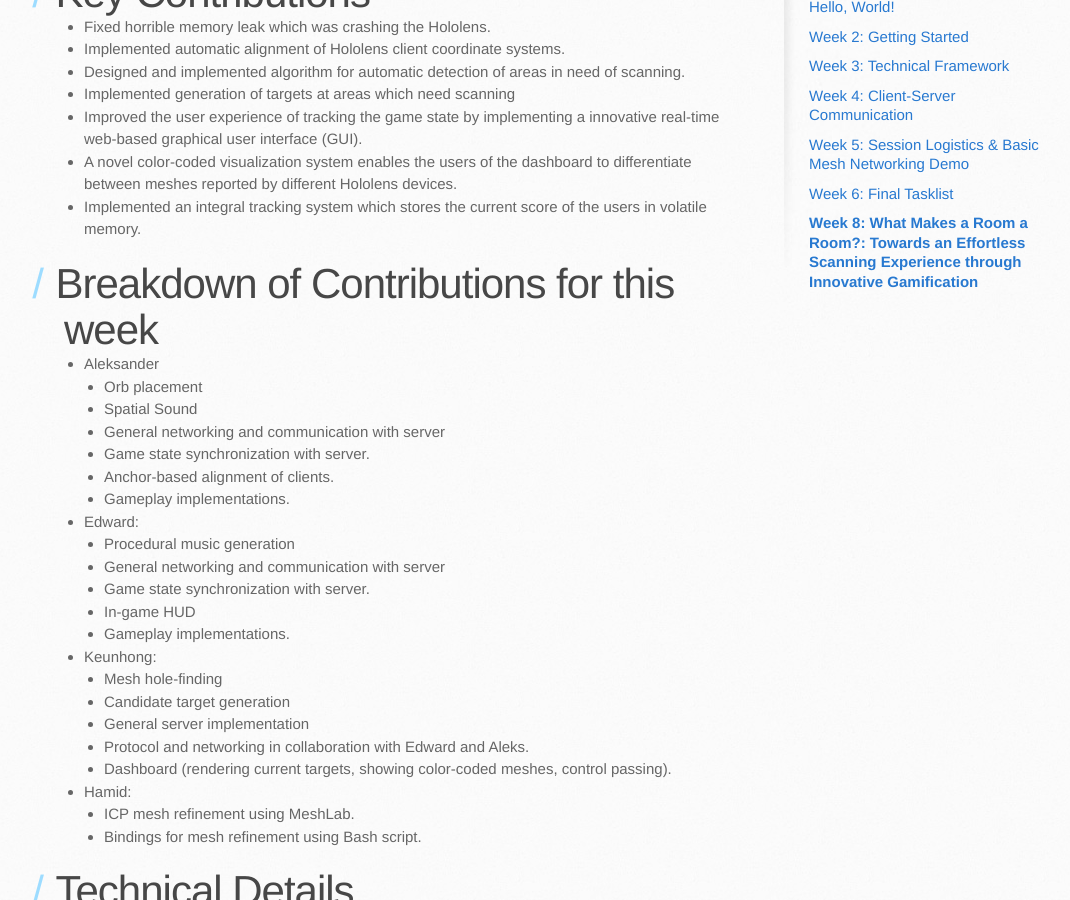
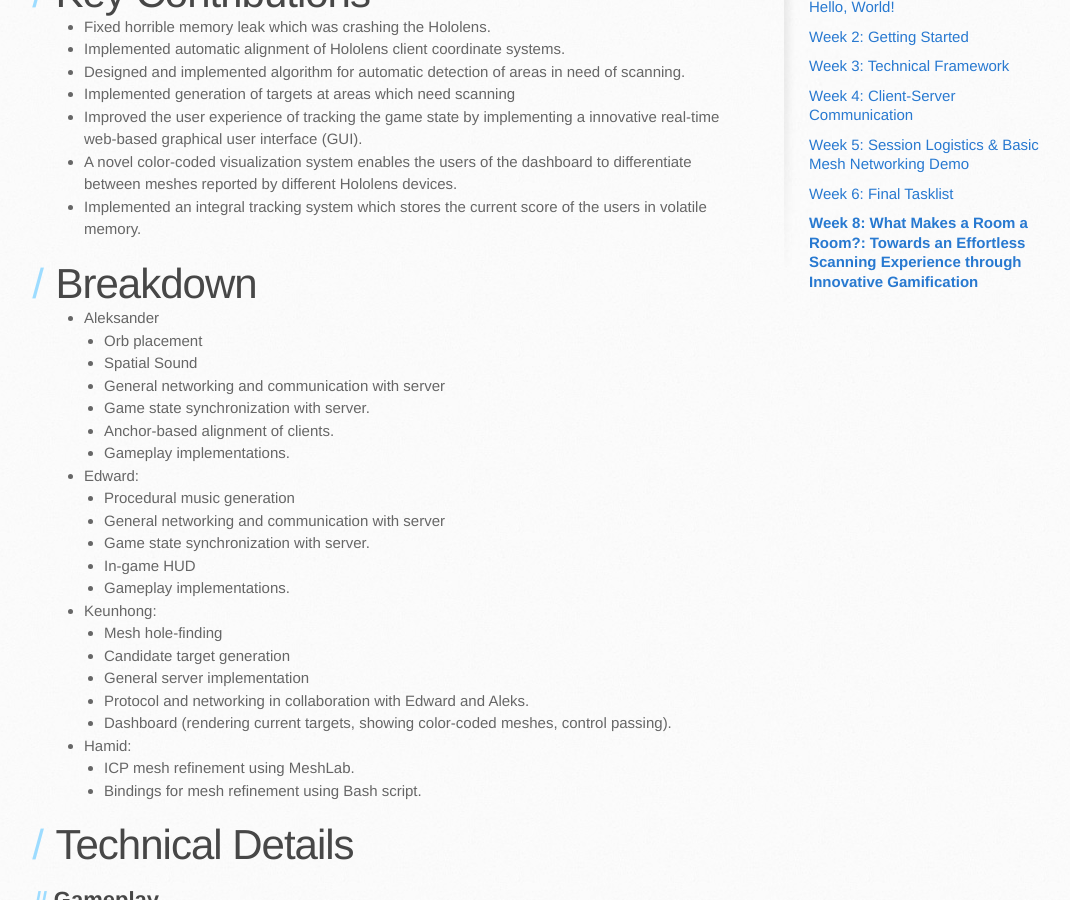
Before and after one commit to holoscanner/holoscanner.github.io, a Jekyll site: the page built from _posts/2016-05-25-week-8.md, in a window 1280 px wide and 900 px high, scrolled down 470 px. Shown: the whole window, without its empty margins (81-1151 px from the left). Built offline with Jekyll 4.4.1, drawn with Linux system fonts in a browser that asks for light colours.

Commit message:
Update 2016-05-25-week-8.md

```diff
--- a/_posts/2016-05-25-week-8.md
+++ b/_posts/2016-05-25-week-8.md
@@ -18,7 +18,7 @@ Long story short, we now have a working multi-player game with meaningful user i
  * Implemented an integral tracking system which stores the current score of the users in volatile memory.
 
 
-# Breakdown of Contributions for this week
+# Breakdown
 
  * Aleksander
     * Orb placement
```
